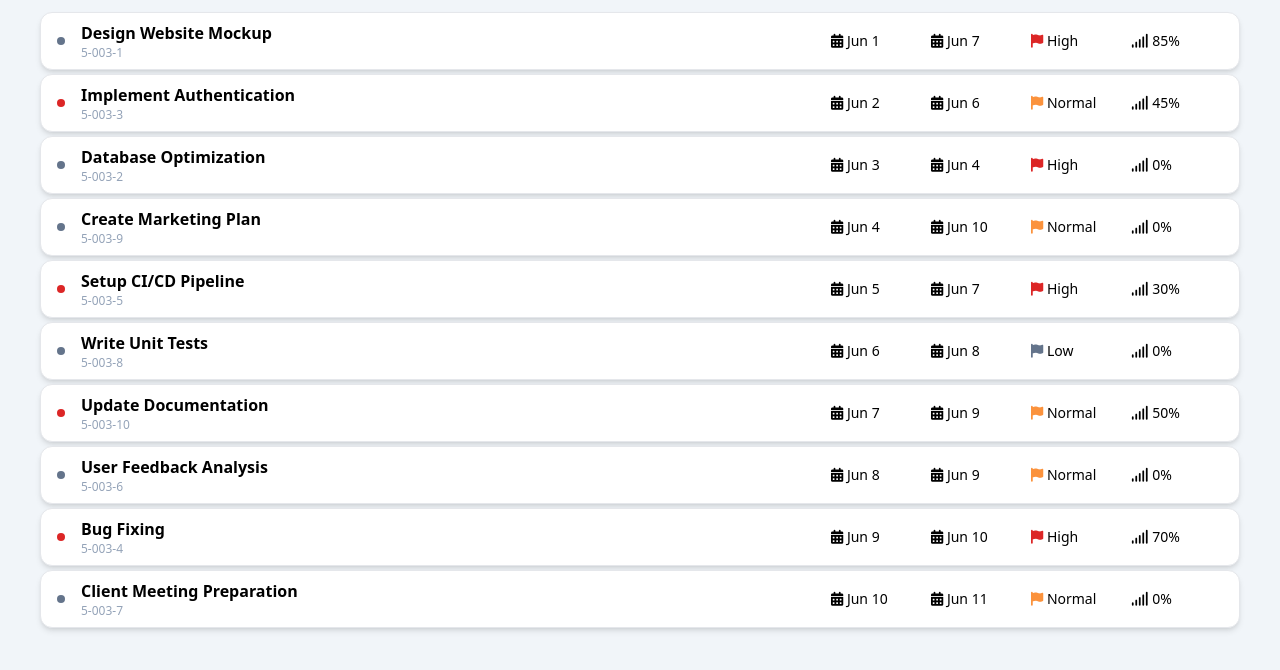
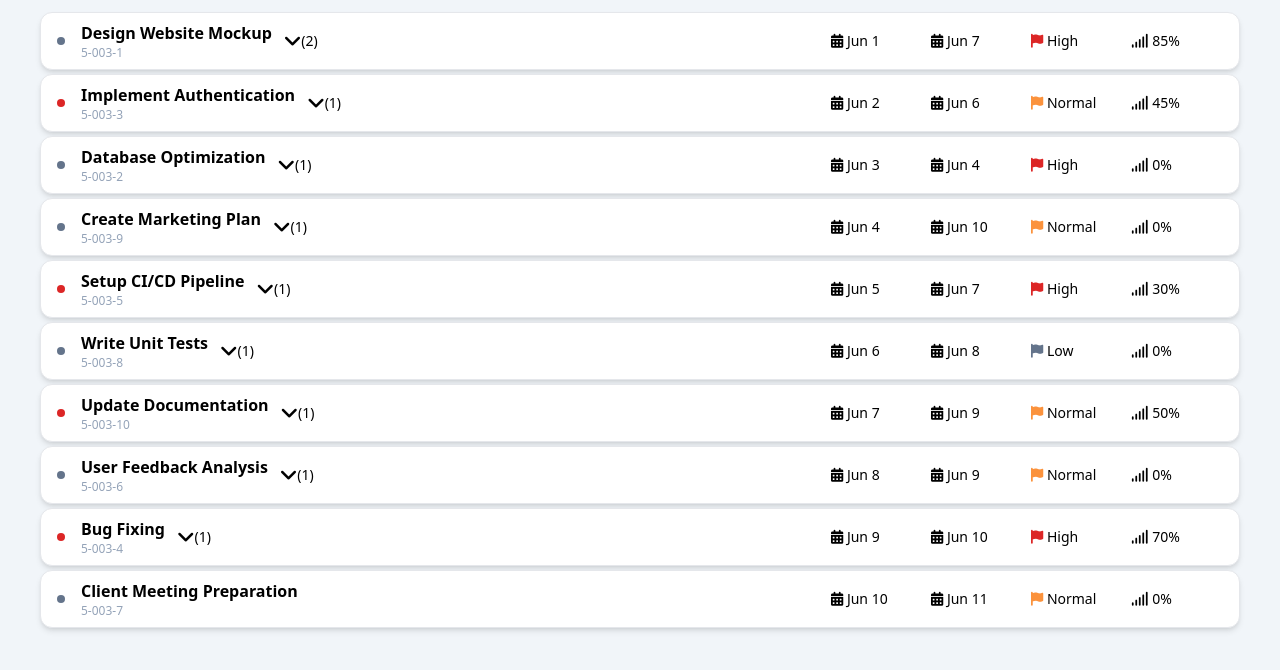
Before and after one commit to Pawulon-forte/Task-list, an Angular app: page / in a window 1280 px wide. Shown: the top 670 px of the page. Built offline with nearby package versions, Linux system fonts and the light colour scheme.

Commit message:
nested tasks

```diff
--- a/src/app/components/task-list/task-list.component.html
+++ b/src/app/components/task-list/task-list.component.html
@@ -1,4 +1,4 @@
-<div class="h-screen p-3 px-10 bg-slate-100">
+<div class="h-screen p-3 px-10 bg-slate-100 overflow-scroll">
   @for (task of tasks; track $index) {
   <task [task]="task"></task>
   }
--- a/src/app/components/task/task.component.html
+++ b/src/app/components/task/task.component.html
@@ -1,6 +1,7 @@
 <div
   class="p-2 mb-1 border bg-white rounded-xl shadow-md flex items-center"
   [ngClass]="{ 'cursor-pointer': task.childTasks.length }"
+  (click)="toggleNestedTasks()"
 >
   <div
     class="h-2 w-2 rounded-full inline-block ml-2 mr-4"
@@ -10,13 +11,24 @@
       'bg-red-600': task.status === status.InProgress
     }"
   ></div>
-  <div class="grow">
+  <div class="grow flex items-center gap-3">
+    <div class="flex flex-col">
       <p class="font-semibold">
         {{ task.name }}
       </p>
       <p class="text-xs text-slate-400">
         {{ task.taskNumber }}
       </p>
+    </div>
+    @if(task.childTasks.length){
+    <div class="flex items-center">
+      <i
+        class="fa-solid text-xl"
+        [ngClass]="expandedTasks ? 'fa-angle-up' : 'fa-angle-down'"
+      ></i>
+      <span class="text-sm"> ({{ task.childTasks.length }}) </span>
+    </div>
+    }
   </div>
   <div class="w-[400px] flex">
     <p class="w-1/4 text-sm">
@@ -44,3 +56,12 @@
     </p>
   </div>
 </div>
+
+@if (expandedTasks) { @for (childTask of task.childTasks; track $index) {
+<div class="pl-8 relative">
+  <i
+    class="fa-solid fa-arrow-turn-up mx-2 origin-center rotate-90 absolute left-1 top-5"
+  ></i>
+  <task class="grow" [task]="childTask"></task>
+</div>
+} }
--- a/src/app/components/task/task.component.ts
+++ b/src/app/components/task/task.component.ts
@@ -9,8 +9,13 @@ import { DatePipe, NgClass, TitleCasePipe } from '@angular/common';
   templateUrl: './task.component.html',
 })
 export class TaskComponent {
-  @Input() task!: Task;
-
   readonly status = Status;
   readonly priority = Priority;
+
+  @Input() task!: Task;
+  expandedTasks = false;
+
+  toggleNestedTasks(): void {
+    this.expandedTasks = !this.expandedTasks;
+  }
 }
```
Lines whose indentation alone changed are shown as unchanged.
